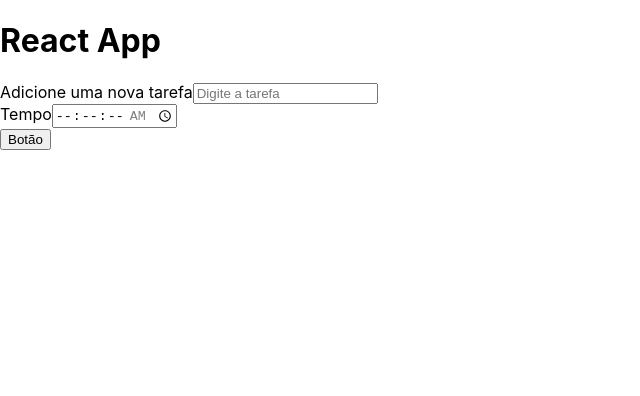
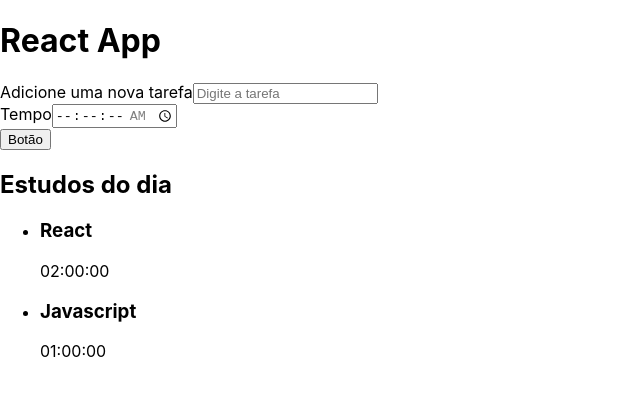
Before and after one commit to Chikrem/react-alura-studies, a React (Create React App) app: page / in a window 1280 px wide. Shown: the top 396 px of the page, without its empty margins (0-640 px from the left). Built offline with nearby package versions, Linux system fonts and the light colour scheme.

Commit message:
Criando Lista de Teste

```diff
--- a/src/App.js
+++ b/src/App.js
@@ -1,10 +1,12 @@
 import Formulario from "./componentes/Form";
+import Lista from "./componentes/Lista";
 
 function App() {
   return (
     <div>
       <h1>React App</h1>
       <Formulario />
+      <Lista />
     </div>
   );
 }
--- /dev/null
+++ b/src/componentes/Lista/index.tsx
@@ -0,0 +1,29 @@
+import React from 'react';
+
+function Lista() {
+    return (
+      <aside>
+        <h2> Estudos do dia </h2>
+        <ul>
+          <li>
+            <h3>
+              React
+            </h3>
+            <span>
+              02:00:00
+            </span>
+          </li>
+          <li>
+            <h3>
+              Javascript
+            </h3>
+            <span>
+              01:00:00
+            </span>
+          </li>
+        </ul>
+      </aside>
+    )
+  }
+
+export default Lista;
```
